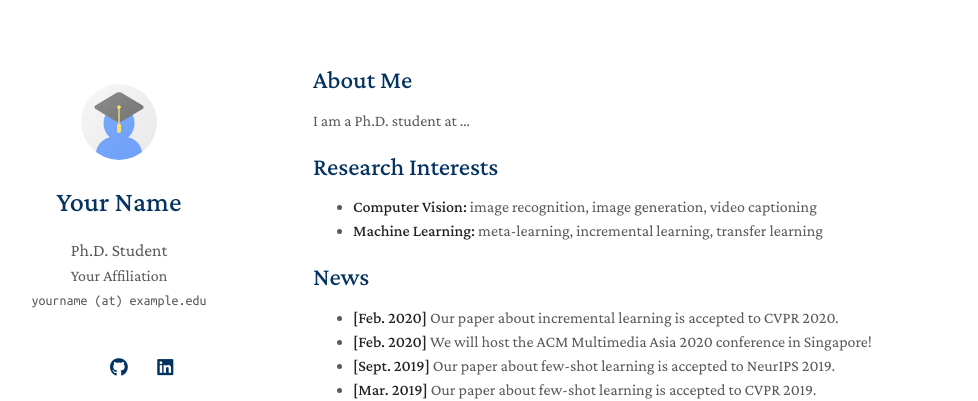
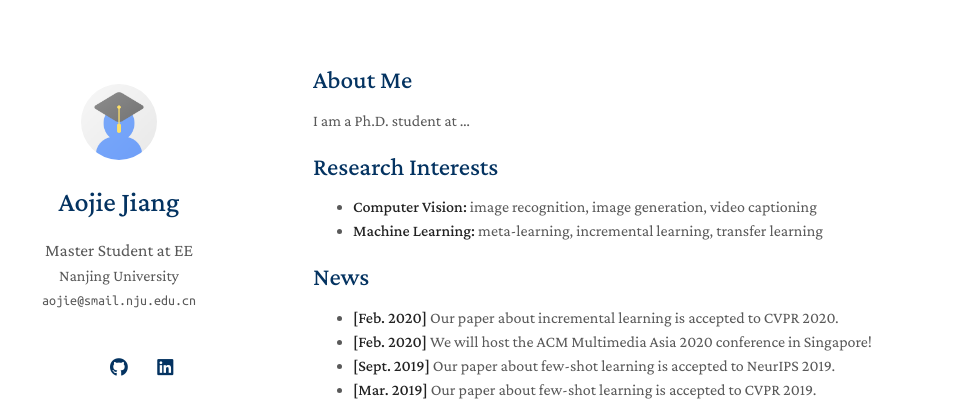
Before and after one commit to jiangaojie/jiangaojie.github.io, a Jekyll site: the page built from index.md, in a window 1280 px wide. Shown: the top 401 px of the page, without its empty margins (157-1135 px from the left). Built offline with Jekyll 4.4.1, drawn with Linux system fonts in a browser that asks for light colours; a style sheet for code colours, icons or effects is not loaded; our own code applies the rules of GitHub Pages for plain Markdown files.

Commit message:
Update _config.yml

```diff
--- a/_config.yml
+++ b/_config.yml
@@ -1,14 +1,14 @@
 # Basic Information
-title: Your Name
-position: Ph.D. Student
-affiliation: Your Affiliation
-email: yourname (at) example.edu
+title: Aojie Jiang
+position: Master Student at EE
+affiliation: Nanjing University
+email: aojie@smail.nju.edu.cn
 
 # Search Engine Optimization (SEO)
 # The following information is used to improve the website traffic from search engines, e.g., Google.
-keywords: minimal light
-description: The Minimal Light is a simple and elegant jekyll theme for academic personal homepage.
-canonical: https://minimal-light-theme.yliu.me/
+keywords: Aojie Jiang
+description: ....
+canonical: https://jiangaojie.github.io/
 
 # Links
 # If you don't need one of them, you may delete the corresponding line.
```
